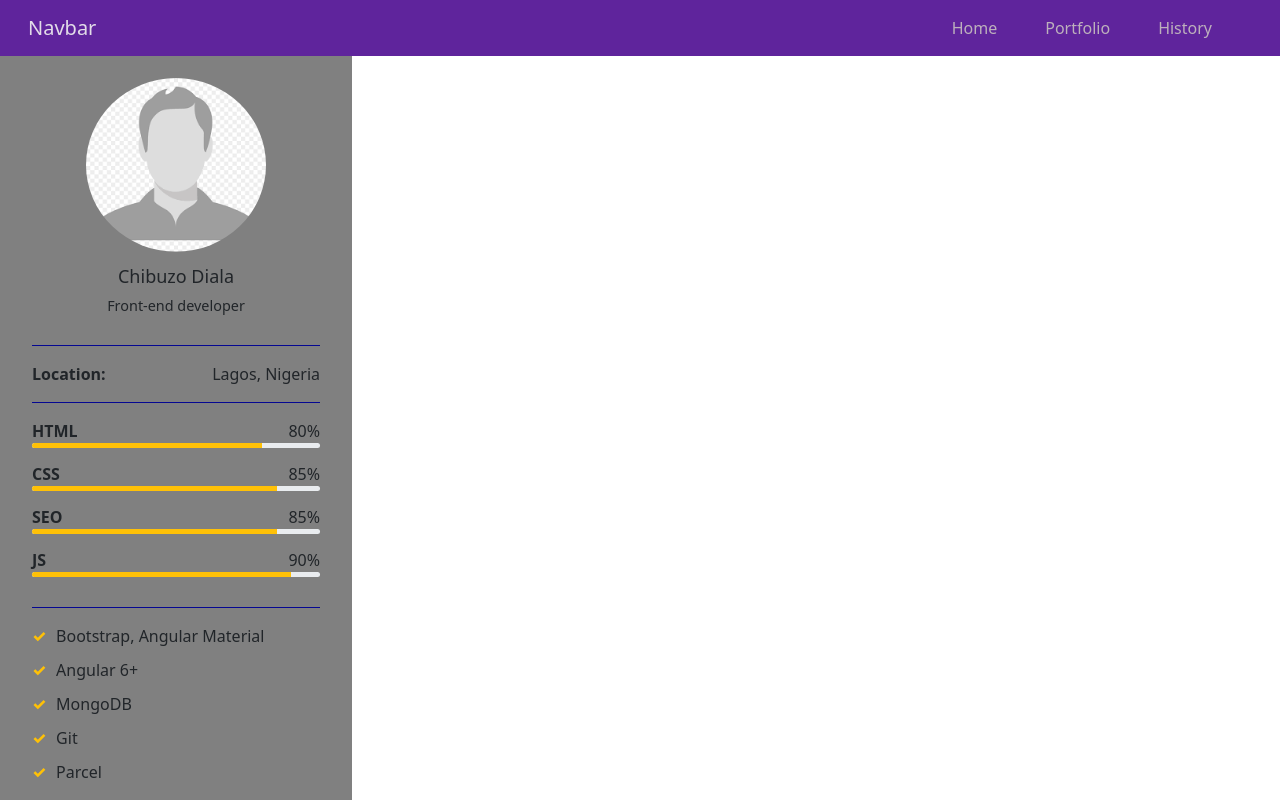
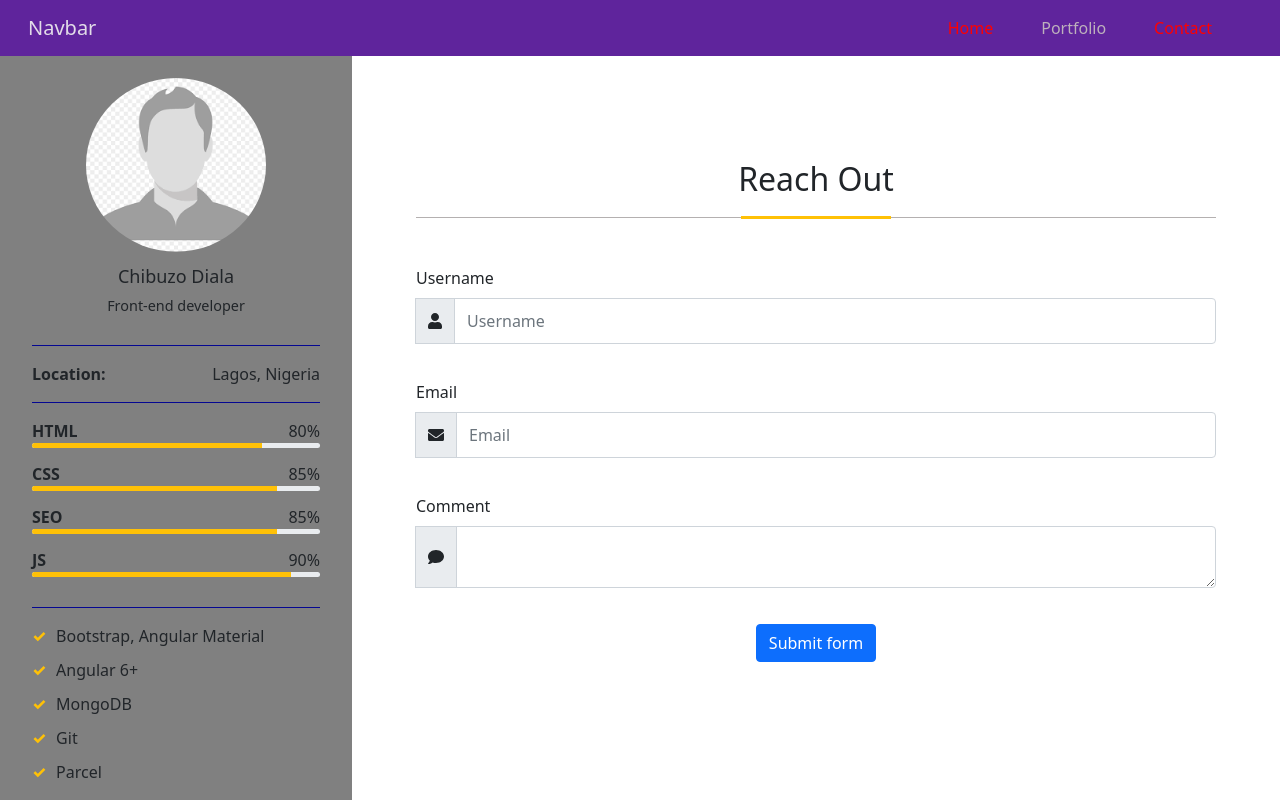
Before and after one commit to CDiala/my_portfolio, an Angular app: page /contact in a window 1280 px wide. Before the commit this address led to /. Shown: the top 800 px of the page. Built offline with nearby package versions, Linux system fonts and the light colour scheme.

Commit message:
Created and implemented the contact component.

```diff
--- a/package.json
+++ b/package.json
@@ -19,6 +19,11 @@
     "@angular/platform-browser": "~11.1.0",
     "@angular/platform-browser-dynamic": "~11.1.0",
     "@angular/router": "~11.1.0",
+    "@fortawesome/angular-fontawesome": "^0.8.2",
+    "@fortawesome/fontawesome-svg-core": "^1.2.34",
+    "@fortawesome/free-brands-svg-icons": "^5.15.2",
+    "@fortawesome/free-regular-svg-icons": "^5.15.2",
+    "@fortawesome/free-solid-svg-icons": "^5.15.2",
     "bootstrap": "^5.0.1",
     "rxjs": "~6.6.0",
     "tslib": "^2.0.0",
--- a/src/app/app-routing.module.ts
+++ b/src/app/app-routing.module.ts
@@ -1,3 +1,4 @@
+import { ContactComponent } from './layouts/contact/contact.component';
 import { ProjectsComponent } from './layouts/projects/projects.component';
 import { SkillsComponent } from './layouts/skills/skills.component';
 import { HomeComponent } from './layouts/home/home.component';
@@ -7,7 +8,8 @@ import { RouterModule, Routes } from '@angular/router';
 const routes: Routes = [
   { path: '', component: HomeComponent },
   { path: 'skills', component: SkillsComponent },
-  { path: 'projects', component: ProjectsComponent }
+  { path: 'projects', component: ProjectsComponent },
+  { path: 'contact', component: ContactComponent }
 ];
 
 @NgModule({
--- /dev/null
+++ b/src/app/layouts/contact/contact.component.css
@@ -0,0 +1,78 @@
+.block {
+    padding: 2rem;
+}
+
+.container {
+    margin: 4rem auto 5rem;
+}
+
+@media screen and (max-width: 768px) {
+    .contact-section {
+        padding: 0;
+    }
+}
+
+
+/* contact section */
+.contact__header {
+    border-bottom: 1px solid rgb(180, 176, 176);
+    margin-bottom: 3rem;
+    padding-bottom: 1rem;
+    text-align: center;
+}
+
+.contact__header::after {
+    content: "";
+    border-bottom: 3px solid #ffc106;
+    display: flex;
+    width: 150px;
+    position: relative;
+    top: 18px;
+    right: calc(-50% + 75px);
+}
+
+.contact-wrapper {
+    display: grid;
+    /* justify-content: space-evenly; */
+    grid-template-columns: 1fr;
+    row-gap: 20px;
+}
+
+@media screen and (max-width: 1397px) {
+    /* split the contact cards into 2 grid columns */
+    /* .contact-wrapper {
+        display: grid;
+        grid-template-columns: 1fr;
+        row-gap: 20px;
+    } */
+}
+
+@media screen and (max-width: 814px) {
+    .contact-wrapper {
+        /* display: grid; */
+        grid-template-columns: repeat(1, 1fr);
+    }
+}
+
+@media screen and (min-width: 549px) {
+    .contact-wrapper {
+        /* display: grid; */
+        grid-template-columns: 1fr;
+    }
+}
+
+input[type='email'],
+input[type='text'] {
+    line-height: 2;
+}
+
+.btnSubmit {
+    margin-top: 16px;
+    text-align: center;
+}
+
+label[for='username'],
+label[for='email'],
+label[for='comment'] {
+    width: 100%;
+}
--- /dev/null
+++ b/src/app/layouts/contact/contact.component.html
@@ -0,0 +1,33 @@
+<section class="block container contact-section">
+    <h2 class="contact__header">Reach Out</h2>
+    <div class="contact-wrapper">
+        <div class="input-group mb-3">
+            <label for="username" class="form-label">Username</label>
+            <span class="input-group-text" id="basic-addon1">
+                <fa-icon [icon]="faUser"></fa-icon>
+            </span>
+            <input type="text" id="username" class="form-control" placeholder="Username" aria-label="Username" aria-describedby="basic-addon1" required>
+        </div>
+
+        <div class="input-group mb-3">
+            <label for="email" class="form-label">Email</label>
+            <span class="input-group-text">
+                <fa-icon [icon]="faEnvelop"></fa-icon>
+            </span>
+            <input id="email" type="email" class="form-control" placeholder="Email" aria-label="Email" required>
+        </div>
+
+        <div class="input-group">
+            <label for="comment" class="form-label">Comment</label>
+            <span class="input-group-text">
+                <fa-icon [icon]="faComment"></fa-icon>
+            </span>
+            <textarea id="comment" class="form-control" aria-label="Message"></textarea>
+        </div>
+
+        <div class=" btnSubmit col-12">
+            <button class="btn btn-primary" type="submit">Submit form</button>
+        </div>
+
+    </div>
+</section>
--- /dev/null
+++ b/src/app/layouts/contact/contact.component.ts
@@ -0,0 +1,19 @@
+import { Component, OnInit } from '@angular/core';
+import { faComment, faEnvelope, faUser } from '@fortawesome/free-solid-svg-icons';
+
+
+@Component({
+  selector: 'app-contact',
+  templateUrl: './contact.component.html',
+  styleUrls: ['./contact.component.css']
+})
+export class ContactComponent implements OnInit {
+
+  constructor() { }
+  faEnvelop = faEnvelope;
+  faUser = faUser
+  faComment = faComment
+  ngOnInit(): void {
+  }
+
+}
--- a/src/app/shared/header/header.component.html
+++ b/src/app/shared/header/header.component.html
@@ -14,7 +14,7 @@
                     <a class="nav-link" routerLink="/projects" routerLinkActive="active-link">Portfolio</a>
                 </li>
                 <li class="nav-item">
-                    <a class="nav-link"  routerLink="/skills" routerLinkActive="active-link">History</a>
+                    <a class="nav-link"  routerLink="/contact" routerLinkActive="active-link">Contact</a>
                 </li>
                 <li class="nav-item">
                     <!-- <a class="nav-link"  routerLink="/contact" routerLinkActive="active-link">Contact</a> -->
```
Also changed, not shown: src/app/app.module.ts (+6 -2 lines), 2 other files (tests, documents, lock files or other folders).
